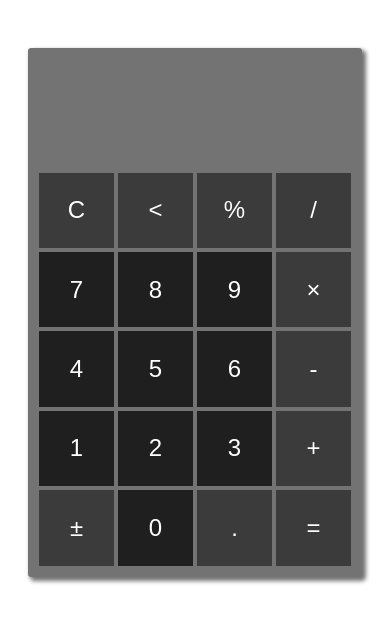
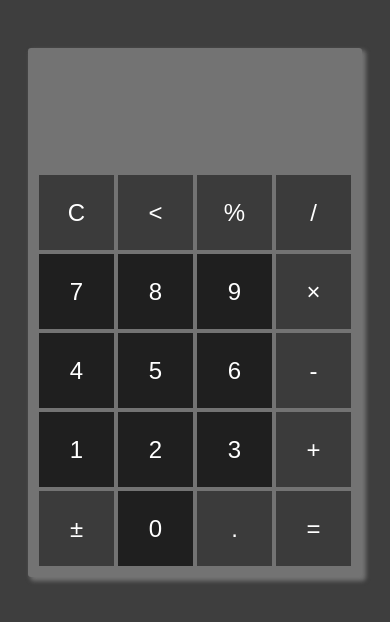
Before and after one commit to junskih/calculator, a plain HTML site: page index.html in a window 390 px wide. Drawn offline with Linux system fonts and the light colour scheme.

Commit message:
Improve responsiveness

```diff
--- a/styles.css
+++ b/styles.css
@@ -1,5 +1,5 @@
 :root {
-  --background-color: #737373;
+  --calc-background-color: #737373;
   --text-color: white;
   --display-color: #737373;
   --number-button-color: #1f1f1f;
@@ -11,35 +11,37 @@
 body {
   font-family: 'Questrial', sans-serif;
   margin: 0;
+  background-color: #3e3e3e;
 }
 
 #calc-container {
   display: grid;
   grid-template-columns: 1fr 1fr 1fr 1fr;
+  grid-template-rows: 1fr repeat(5, 75px);
   grid-gap: 0.25em;
-  background-color: var(--background-color);
+  background-color: var(--calc-background-color);
   width: 80vw;
   max-width: 500px;
-  height: 60vh;
   margin: 3em auto;
   padding: 0.7em;
   border-radius: 0.2em;
-  box-shadow: 3px 3px 4px 1px var(--background-color);
+  box-shadow: 3px 3px 4px 1px var(--calc-background-color);
 }
 
 #display {
   display: flex;
+  flex: 1 0 auto;
   justify-content: flex-end;
   align-items: flex-start;
-  height: 4em;
-  min-height: 4em;
-  padding: 0 0.5em;
+  height: fit-content;
+  min-height: 6em;
+  padding: 0.5em;
   grid-column: 1 / -1;
   background-color: var(--display-color);
   color: var(--text-color);
 }
 
-#outputDisplay {
+#output-display {
   font-family: 'Roboto', sans-serif;
   overflow: hidden;
   overflow-wrap: anywhere;
@@ -49,12 +51,10 @@ body {
   font-size: 2em;
   font-weight: 400;
   letter-spacing: 0;
+  margin: 0;
 }
 
 .btn {
-  display: flex;
-  justify-content: center;
-  align-items: center;
   background-color: var(--number-button-color);
   color: var(--text-color);
   font-size: 1.5em;
```
